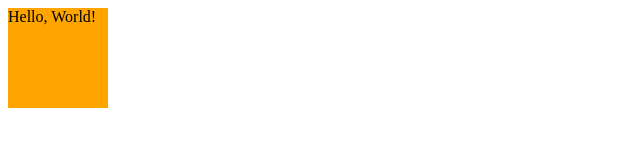
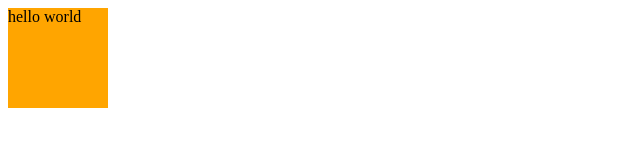
Before and after one commit to SuperCudder/lab-0, a plain HTML site: page index.html in a window 1280 px wide. Shown: the full height of the page, 0-640 px from the left. Drawn offline with Linux system fonts and the light colour scheme.

Commit message:
test commit for site

```diff
--- a/site.html
+++ b/index.html
@@ -7,7 +7,7 @@
 </head>
 
 <body>
-  <div>Hello, World!</div>
+  <div>hello world</div>
 </body>
 
 </html>
```
